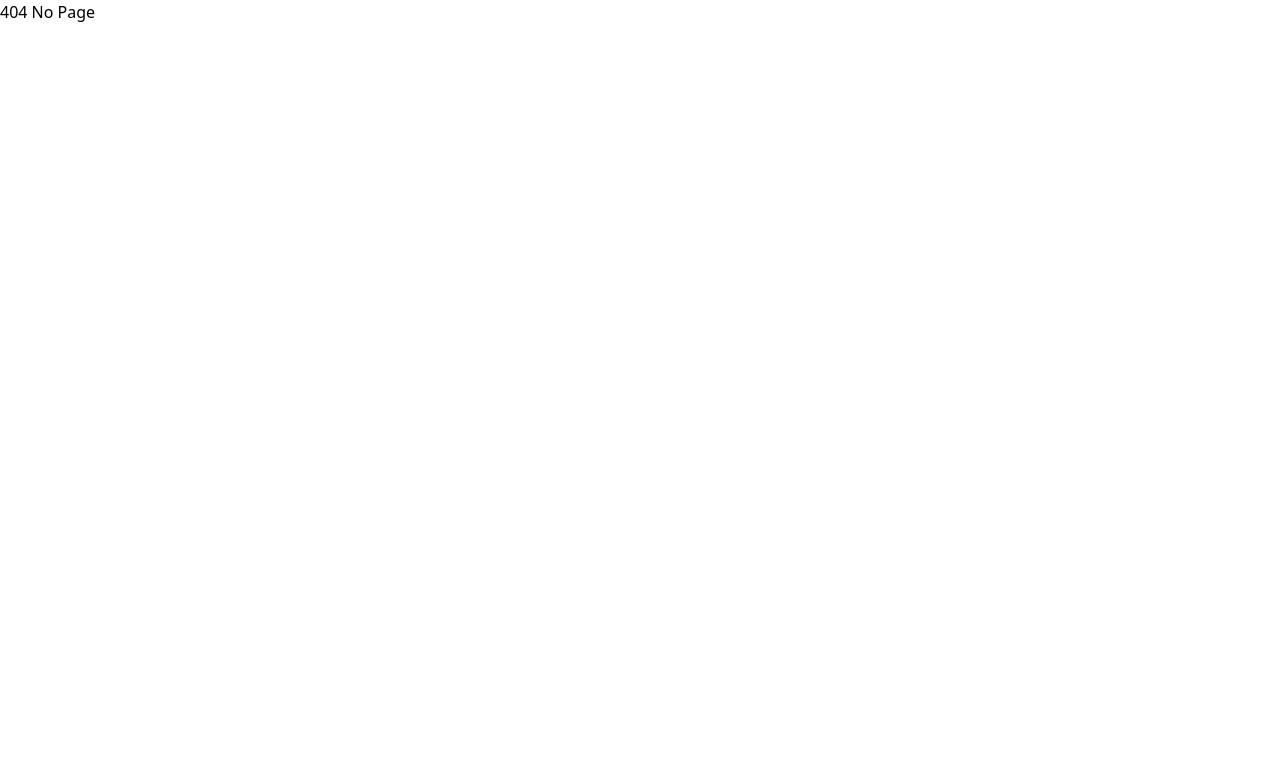
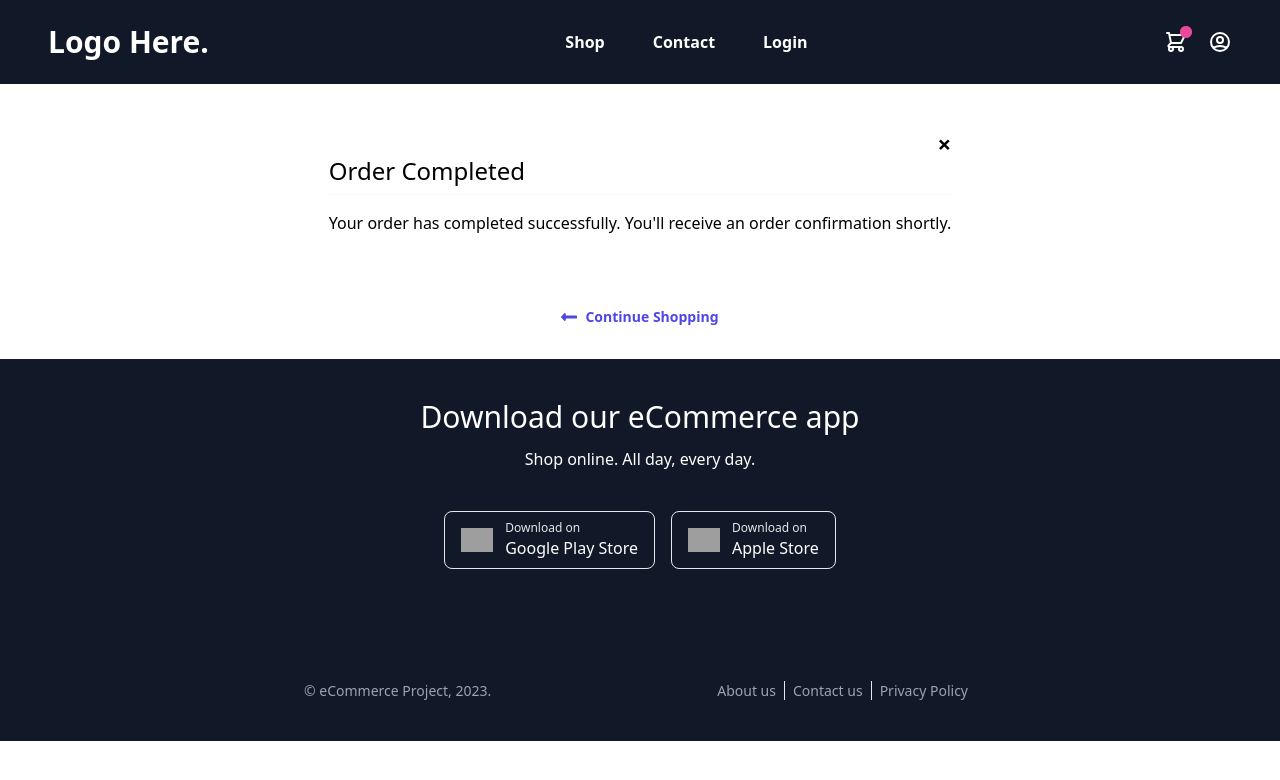
Before and after one commit to ahmad-almoustafa/e-commerce, a React (Create React App) app in the folder client/: page /completion in a window 1280 px wide. Shown: the top 780 px of the page. Built offline with nearby package versions, Linux system fonts and the light colour scheme; grey boxes are pictures that could not be loaded.

Commit message:
payment: order completion

```diff
--- a/client/src/App.js
+++ b/client/src/App.js
@@ -9,6 +9,7 @@ import Login from "./pages/Login";
 import Shop from "./pages/Shop";
 import Payment from "./pages/Payment";
 import Checkout from "./pages/Checkout";
+import OrderCompleted from "./pages/OrderCompleted";
 function App() {
 return (
     <BrowserRouter>
@@ -20,6 +21,7 @@ return (
           <Route path="/login" element={<Login />}></Route>
           <Route path="/checkout" element={<Checkout />}></Route>
           <Route path="/payment" element={<Payment />}></Route>
+          <Route path="/completion" element={<OrderCompleted />}></Route>
         </Route>
         <Route path="*" element={<NoPage />}></Route>
 
--- a/client/src/components/payment/PaymentForm.js
+++ b/client/src/components/payment/PaymentForm.js
@@ -23,7 +23,7 @@ export default function PaymentForm({total}) {
     const { error } = await stripe.confirmPayment({
       elements,
       confirmParams: {
-        // Make sure to change this to your payment completion page
+        // payment completion page
         return_url: `${window.location.origin}/completion`,
       },
     });
--- /dev/null
+++ b/client/src/components/widgets/Alert.js
@@ -0,0 +1,33 @@
+import React, { useState } from "react";
+
+const Alert = ({ color, title, message }) => {
+  const [visible, setVisible] = useState(true);
+  return (
+    <>
+      {visible ? (
+        <div
+          className={
+            "px-6 py-4 border-0 rounded relative mb-4 bg-"+color+"-500"
+          }
+        >
+          <span className="text-xl inline-block mr-5 align-middle">
+            <i className="fas fa-bell" />
+          </span>
+          <h4 className=" capitalize text-2xl font-medium leading-tight mb-2">
+            {title}
+          </h4>
+          <hr className={"opacity-30 border-" + color + "-600"} />
+          <p class="my-4">{message}</p>
+          <button
+            className="absolute bg-transparent text-2xl font-semibold leading-none right-0 top-0 mt-4 mr-6 outline-none focus:outline-none"
+            onClick={() => setVisible(false)}
+          >
+            &times;
+          </button>
+        </div>
+      ) : null}
+    </>
+  );
+};
+
+export default Alert;
--- /dev/null
+++ b/client/src/pages/OrderCompleted.js
@@ -0,0 +1,28 @@
+import { Link } from "react-router-dom";
+import Alert from "../components/widgets/Alert";
+const OrderCompleted = () => {
+  const message="Your order has completed successfully. You'll receive an order confirmation shortly.";
+
+  return (
+    <div className=" flex flex-col p-8 ">
+        <div className=" m-auto w-3/5 place-items-center ">
+            <Alert color="green" title ="Order Completed" message={message}></Alert>
+
+
+         <Link to="/shop"
+            className="flex font-semibold text-indigo-600 text-sm mt-10"
+          >
+            <svg
+              className="fill-current mr-2 text-indigo-600 w-4"
+              viewBox="0 0 448 512"
+            >
+              <path d="M134.059 296H436c6.627 0 12-5.373 12-12v-56c0-6.627-5.373-12-12-12H134.059v-46.059c0-21.382-25.851-32.09-40.971-16.971L7.029 239.029c-9.373 9.373-9.373 24.569 0 33.941l86.059 86.059c15.119 15.119 40.971 4.411 40.971-16.971V296z" />
+            </svg>
+            Continue Shopping
+          </Link>
+          </div>
+      </div>
+    );
+};
+
+export default OrderCompleted;
--- a/client/src/pages/Payment.js
+++ b/client/src/pages/Payment.js
@@ -47,6 +47,8 @@ function Payment() {
               }}
             >
               <PaymentForm  total={total}/>
+
+              <p className="text-gray-600 text-sm">Stripe Test Card: 4242424242424242</p>
             </Elements>
           )}
         </div>
```
Also changed, not shown: 1 other file (tests, documents, lock files or other folders).
